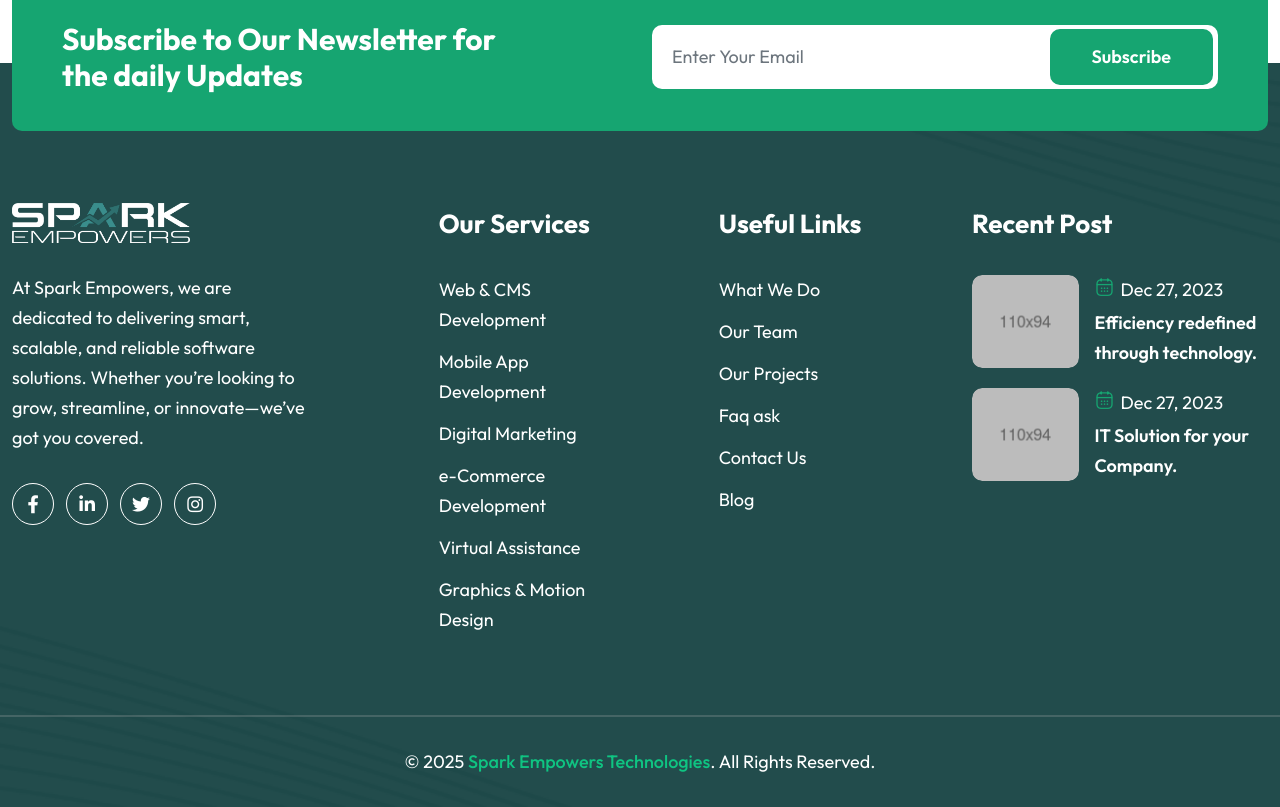
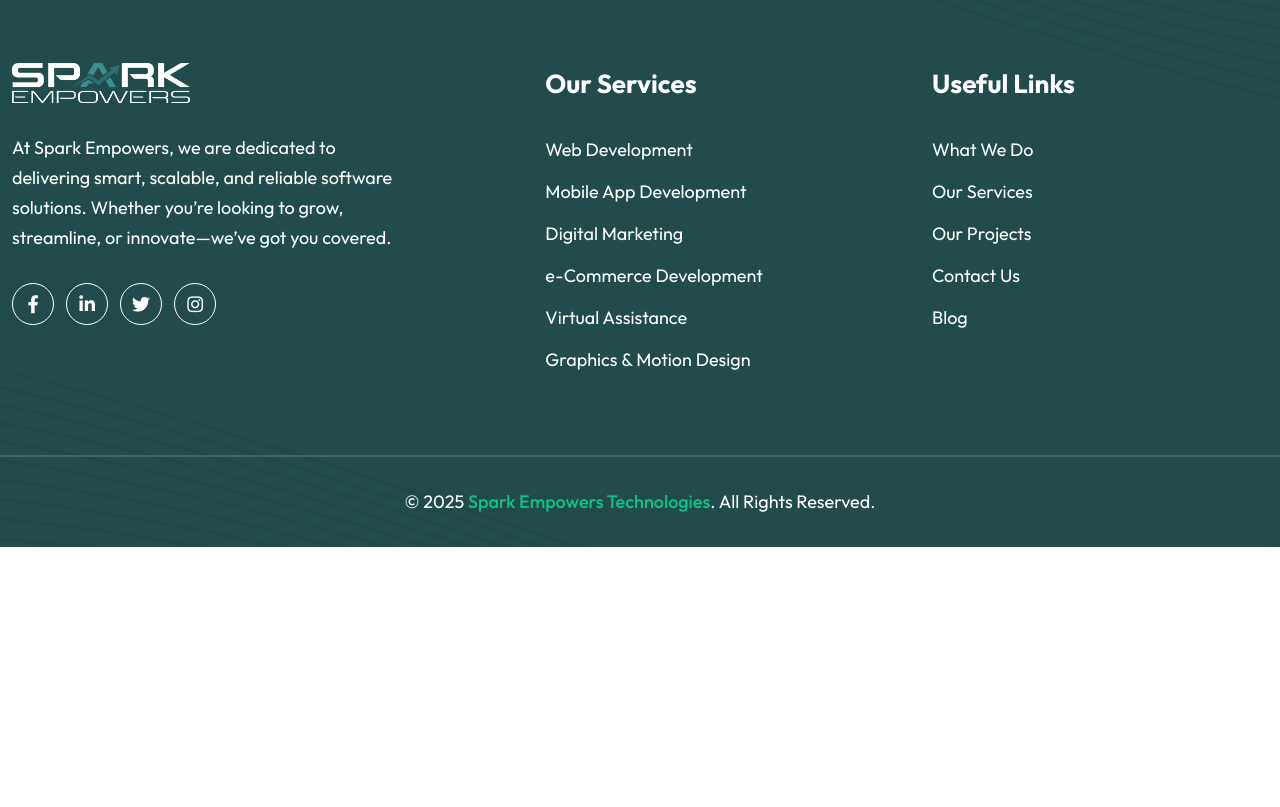
Before and after one commit to vikaschandore/sparkempowers, a React (Vite) app: page /projects in a window 1280 px wide. Shown: the part 1760-2567 px from the top of the page. After the commit the page ends 2307 px from the top, so only its background shows below. Built offline with nearby package versions, Linux system fonts and the light colour scheme.

Commit message:
fix header linking, footer menus, all other homeoage content

```diff
--- a/src/components/sections/about/About.jsx
+++ b/src/components/sections/about/About.jsx
@@ -48,23 +48,18 @@ export default function About() {
               </p>
               <ul className="sec-list-item">
                 <li>
-                  <i className="fa-solid fa-square-check" />
                   Custom Website Design & Development
                 </li>
                 <li>
-                  <i className="fa-solid fa-square-check" />
                   E-Commerce Development
                 </li>
                 <li>
-                  <i className="fa-solid fa-square-check" />
                   Artificial Intelligence and Automation
                 </li>
                 <li>
-                  <i className="fa-solid fa-square-check" />
                   Web Applications & Portals
                 </li>
                 <li>
-                  <i className="fa-solid fa-square-check" />
                   API & Third-Party Integrations
                 </li>
               </ul>
--- a/src/components/sections/footer/Footer.jsx
+++ b/src/components/sections/footer/Footer.jsx
@@ -17,7 +17,7 @@ export default function Footer() {
       <div className="section-overlay sec-pt">
         <div className="container">
           <div className="row">
-            <div className="col-sm-6 col-xl-3">
+            <div className="col-sm-6 col-xl-4">
               <div className="footer-widget">
                 <div className="footer-widget-logo">
                   <Link to="/">
@@ -42,7 +42,7 @@ export default function Footer() {
                 </div>
               </div>
             </div>
-            <div className="col-sm-6 offset-xl-1 col-xl-2">
+            <div className="col-sm-6 offset-xl-1 col-xl-3">
               <div className="footer-widget">
                 <h4 className="footer-widget-title tx-white">Our Services</h4>
                 <div className="footer-widget-content">
@@ -60,7 +60,7 @@ export default function Footer() {
                 </div>
               </div>
             </div>
-            <div className="col-sm-6 offset-xl-1 col-xl-2">
+            <div className="col-sm-6 offset-xl-1 col-xl-3">
               <div className="footer-widget pages-links">
                 <h4 className="footer-widget-title tx-white">Useful Links</h4>
                 <div className="footer-widget-content">
@@ -73,54 +73,6 @@ export default function Footer() {
                         </li>
                       ))}
                       {/* useful link part end */}
-                    </ul>
-                  </div>
-                </div>
-              </div>
-            </div>
-            <div className="col-sm-6 col-xl-3">
-              <div className="footer-widget">
-                <h4 className="footer-widget-title tx-white">Recent Post</h4>
-                <div className="footer-widget-content">
-                  <div className="footer-recent-post">
-                    <ul>
-                      {/* recent blog part start */}
-                      {footer_blogs?.map((item, i) => (
-                        <li
-                          key={i}
-                          className="blog-sidebar-box-item blog-item d-flex"
-                        >
-                          <div className="img-box">
-                            <Link to={item.url}>
-                              <img
-                                src={item.imgUrl}
-                                alt="blog"
-                                className="h-100"
-                              />
-                            </Link>
-                          </div>
-                          <div className="content-box">
-                            <div className="meta-box">
-                              <ul className="meta-info">
-                                <li>
-                                  <div className="icon">
-                                    <i className="flaticon-calendar" />
-                                  </div>
-                                  <span>
-                                    <Link to="/">Dec 27, 2023</Link>
-                                  </span>
-                                </li>
-                              </ul>
-                            </div>
-                            <div className="title-box">
-                              <h3>
-                                <Link to={item.url}>{item.title}</Link>
-                              </h3>
-                            </div>
-                          </div>
-                        </li>
-                      ))}
-                      {/* recent blog part end */}
                     </ul>
                   </div>
                 </div>
--- a/src/components/ui/bar/HeaderTop.jsx
+++ b/src/components/ui/bar/HeaderTop.jsx
@@ -8,12 +8,12 @@ const headerList = [
   {
     icon: "flaticon-gmail-logo",
     name: "contact@sparkempowers.com",
-    url: "mailto:contact@sparkempowers.com",
+    url: "contact@sparkempowers.com",
   },
   {
     icon: "flaticon-call",
     name: "+91 (960) 473 5196",
-    url: "tel:+919604735196",
+    url: "+919604735196",
   },
 ];
 
@@ -32,7 +32,17 @@ export default function HeaderTop() {
                   </div>
                   {item.url ? (
                     <p>
-                      <Link href={item.url}>{item.name}</Link>
+                      <a
+                        href={
+                          item.url.includes("@")
+                            ? `mailto:${item.url}`
+                            : item.url.startsWith("+")
+                            ? `tel:${item.url}`
+                            : item.url
+                        }
+                      >
+                        {item.name}
+                      </a>
                     </p>
                   ) : (
                     <p>{item.name}</p>
@@ -47,24 +57,40 @@ export default function HeaderTop() {
             <div className="header-social-links">
               <ul>
                 <li>
-                  <Link href="/">
+                  <a
+                    href="https://facebook.com"
+                    target="_blank"
+                    rel="noopener noreferrer"
+                  >
                     <i className="fa-brands fa-facebook-f" />
-                  </Link>
+                  </a>
                 </li>
                 <li>
-                  <Link href="/">
+                  <a
+                    href="https://linkedin.com"
+                    target="_blank"
+                    rel="noopener noreferrer"
+                  >
                     <i className="fa-brands fa-linkedin-in" />
-                  </Link>
+                  </a>
                 </li>
                 <li>
-                  <Link href="/">
+                  <a
+                    href="https://twitter.com"
+                    target="_blank"
+                    rel="noopener noreferrer"
+                  >
                     <i className="fa-brands fa-twitter" />
-                  </Link>
+                  </a>
                 </li>
                 <li>
-                  <Link href="/">
+                  <a
+                    href="https://instagram.com"
+                    target="_blank"
+                    rel="noopener noreferrer"
+                  >
                     <i className="fa-brands fa-instagram" />
-                  </Link>
+                  </a>
                 </li>
               </ul>
             </div>
--- a/src/components/ui/cards/TestimonialCard.jsx
+++ b/src/components/ui/cards/TestimonialCard.jsx
@@ -10,9 +10,7 @@ export default function TestimonialCard({ data }) {
           <i className="flaticon-star" />
         </div>
         <p className="comment">
-          “I requested a UI update gig and received job excellent from Maria!
-          talented young UI/UX designer who will beat your expectation! and
-          quick feedback. Will definitely work with again!”
+          {data.description}
         </p>
       </div>
       <div className="customar-info">
--- a/src/data/footer.js
+++ b/src/data/footer.js
@@ -19,7 +19,7 @@ export const social_links = [
 
 export const service_links = [
     {
-        name: "Web & CMS Development",
+        name: "Web Development",
         url: "/service-details",
     },
     {
@@ -50,16 +50,12 @@ export const useful_links = [
         url: "/about",
     },
     {
-        name: "Our Team",
-        url: "/team",
+        name: "Our Services",
+        url: "/services",
     },
     {
         name: "Our Projects",
         url: "/projects",
-    },
-    {
-        name: "Faq ask",
-        url: "/faqs",
     },
     {
         name: "Contact Us",
--- a/src/data/site.js
+++ b/src/data/site.js
@@ -36,19 +36,19 @@ export const services_2 = [
         imgUrl: "/images/service/Digital-Marketing.jpg",
         icon: "flaticon-software-development",
         title: "Digital Marketing",
-        brief: "We help you reach the right audience through smart digital strategies, SEO, and social media promotions that drive results.",
+        brief: "We help you reach the right audience with digital strategies, SEO, and social media promotions that deliver results.",
     },
     {
         imgUrl: "/images/service/e-Commerce-Development.jpg",
         icon: "flaticon-content-management",
         title: "e-Commerce Development",
-        brief: "We design seamless e-commerce stores with secure payment gateways and smooth user experience to boost your online sales.",
+        brief: "We design seamless e-commerce stores with secure payments and smooth UX to boost online sales.",
     },
     {
         imgUrl: "/images/service/Virtual-Assistance.jpg",
         icon: "flaticon-bullhorn",
         title: "Virtual Assistance",
-        brief: "Our skilled virtual assistants manage your daily tasks, scheduling, and customer support to save your valuable time.",
+        brief: "Our skilled virtual assistants handle tasks, scheduling, and support to save your valuable time.",
     },
     {
         imgUrl: "/images/service/Graphics-&-Motion-Design.jpg",
@@ -217,35 +217,29 @@ export const prices = [
 
 export const testimonials = [
     {
-        name: "Joshua Liddell",
-        title: "Company Owner",
-        imgUrl: "/images/testimonial/tc1.png",
+        imgUrl: "/images/team/team-info2.png",
+        name: "Beck Burke",
+        title: "Entrepreneur",
+        description: `“Spark Empowers delivered a creative, high-quality website with outstanding detail and service. Their team exceeded my expectations. I highly recommend them for anyone seeking expert design solutions.”`,
     },
     {
-        name: "Arush Aggarwal",
-        title: "Senior Manager",
-        imgUrl: "/images/testimonial/tc2.png",
+        imgUrl: "/images/team/team-info4.png",
+        name: "Liam Carter",
+        title: "Manager",
+        description: `“The Spark Empowers team transformed my ideas into a stunning site. Their design skill and precision were top-notch. I'm very satisfied and highly recommend their services.”`,
     },
     {
-        name: "Rosy Flower Gaggero",
-        title: "Ceo And Founder",
-        imgUrl: "/images/testimonial/tc3.png",
+        imgUrl: "/images/team/team-info3.png",
+        name: "Natalie Pierce",
+        title: "CEO Brand",
+        description: `“Spark Empowers impressed me with their design quality and client focus. The final result was clean, professional, and exceeded my expectations. I’d gladly work with them again.”`,
     },
     {
-        name: "Joshua Liddell",
-        title: "Company Owner",
-        imgUrl: "/images/testimonial/tc1.png",
-    },
-    {
-        name: "Arush Aggarwal",
-        title: "Senior Manager",
-        imgUrl: "/images/testimonial/tc2.png",
-    },
-    {
-        name: "Rosy Flower Gaggero",
-        title: "Ceo And Founder",
-        imgUrl: "/images/testimonial/tc3.png",
-    },
+        imgUrl: "/images/team/team-info1.png",
+        name: "Alyssa Hart",
+        title: "Blogger",
+        description: `“It was a pleasure working with Spark Empowers. They perfectly captured my brand and delivered a beautiful, functional website that I'm proud to share with my audience.”`,
+    }
 ];
 
 export const testimonials_2 = [
@@ -279,41 +273,29 @@ export const testimonials_2 = [
 
 export const testimonials_3 = [
     {
-        imgUrl: "/images/testimonial/tcst1.png",
-        name: "Brian Dee",
-        title: "Owner & Ceo",
-        description: `“I requested a UI update gig and received job excellent from Maria! talented young UI/UX designer who will beat your Great experience and quick feedback.”`,
+        imgUrl: "/images/team/team-info2.png",
+        name: "Beck Burke",
+        title: "Entrepreneur",
+        description: `“Spark Empowers delivered a creative, high-quality website with outstanding detail and service. Their team exceeded my expectations. I highly recommend them for anyone seeking expert design solutions.”`,
     },
     {
-        imgUrl: "/images/testimonial/tcst2.png",
-        name: "Joshua Liddell",
-        title: "Company Owner",
-        description: `“I requested a UI update gig and received job excellent from Maria! talented young UI/UX designer who will beat your Great experience and quick feedback.”`,
+        imgUrl: "/images/team/team-info4.png",
+        name: "Liam Carter",
+        title: "Manager",
+        description: `“The Spark Empowers team transformed my ideas into a stunning site. Their design skill and precision were top-notch. I'm very satisfied and highly recommend their services.”`,
     },
     {
-        imgUrl: "/images/testimonial/tcst1.png",
-        name: "Brian Dee",
-        title: "Owner & Ceo",
-        description: `“I requested a UI update gig and received job excellent from Maria! talented young UI/UX designer who will beat your Great experience and quick feedback.”`,
+        imgUrl: "/images/team/team-info3.png",
+        name: "Natalie Pierce",
+        title: "CEO Brand",
+        description: `“Spark Empowers impressed me with their design quality and client focus. The final result was clean, professional, and exceeded my expectations. I’d gladly work with them again.”`,
     },
     {
-        imgUrl: "/images/testimonial/tcst2.png",
-        name: "Joshua Liddell",
-        title: "Company Owner",
-        description: `“I requested a UI update gig and received job excellent from Maria! talented young UI/UX designer who will beat your Great experience and quick feedback.”`,
-    },
-    {
-        imgUrl: "/images/testimonial/tcst1.png",
-        name: "Brian Dee",
-        title: "Owner & Ceo",
-        description: `“I requested a UI update gig and received job excellent from Maria! talented young UI/UX designer who will beat your Great experience and quick feedback.”`,
-    },
-    {
-        imgUrl: "/images/testimonial/tcst2.png",
-        name: "Joshua Liddell",
-        title: "Company Owner",
-        description: `“I requested a UI update gig and received job excellent from Maria! talented young UI/UX designer who will beat your Great experience and quick feedback.”`,
-    },
+        imgUrl: "/images/team/team-info1.png",
+        name: "Alyssa Hart",
+        title: "Blogger",
+        description: `“It was a pleasure working with Spark Empowers. They perfectly captured my brand and delivered a beautiful, functional website that I'm proud to share with my audience.”`,
+    }
 ];
 
 export const blogs = [
```
Also changed, not shown: src/assets/css/styles.css (+7 -4 lines), src/components/sections/brand/Brand.jsx (+6 -6 lines), src/components/sections/companyInfo/CompanyInfo.jsx (+5 -5 lines).
